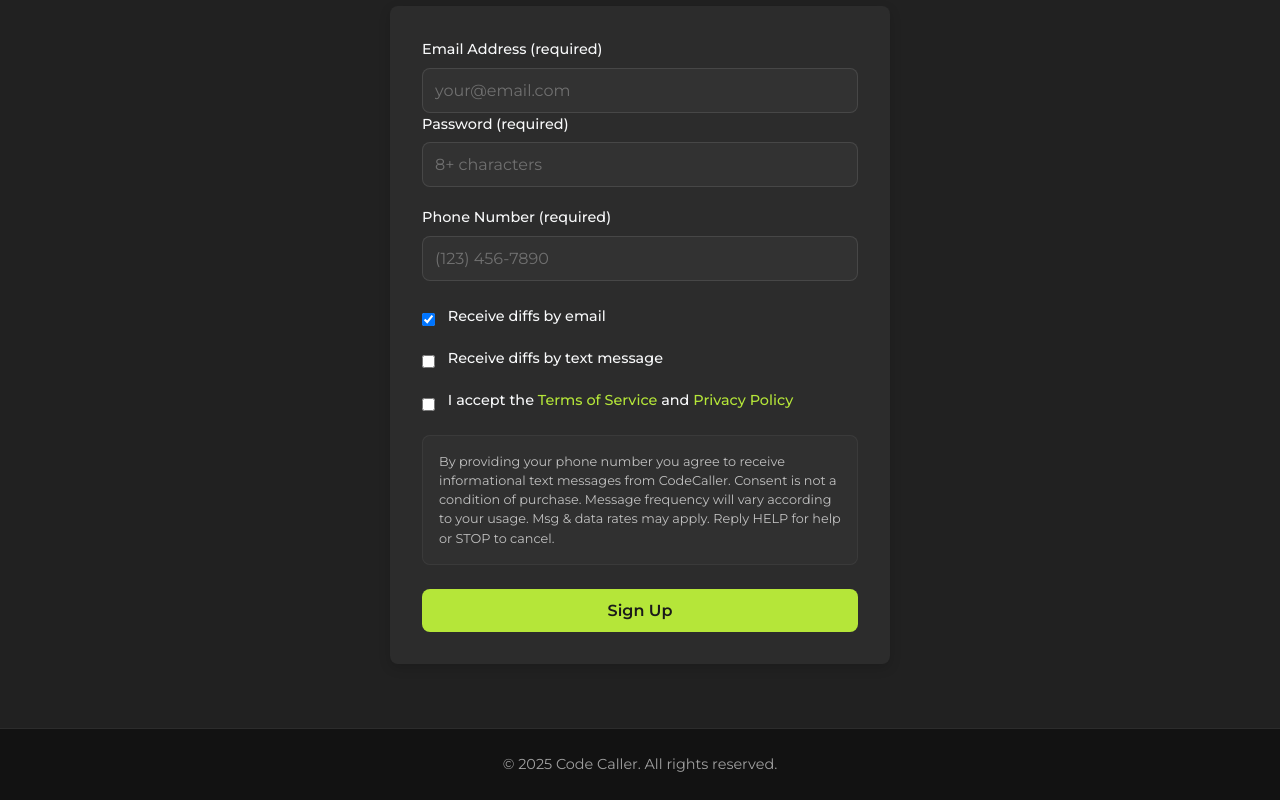
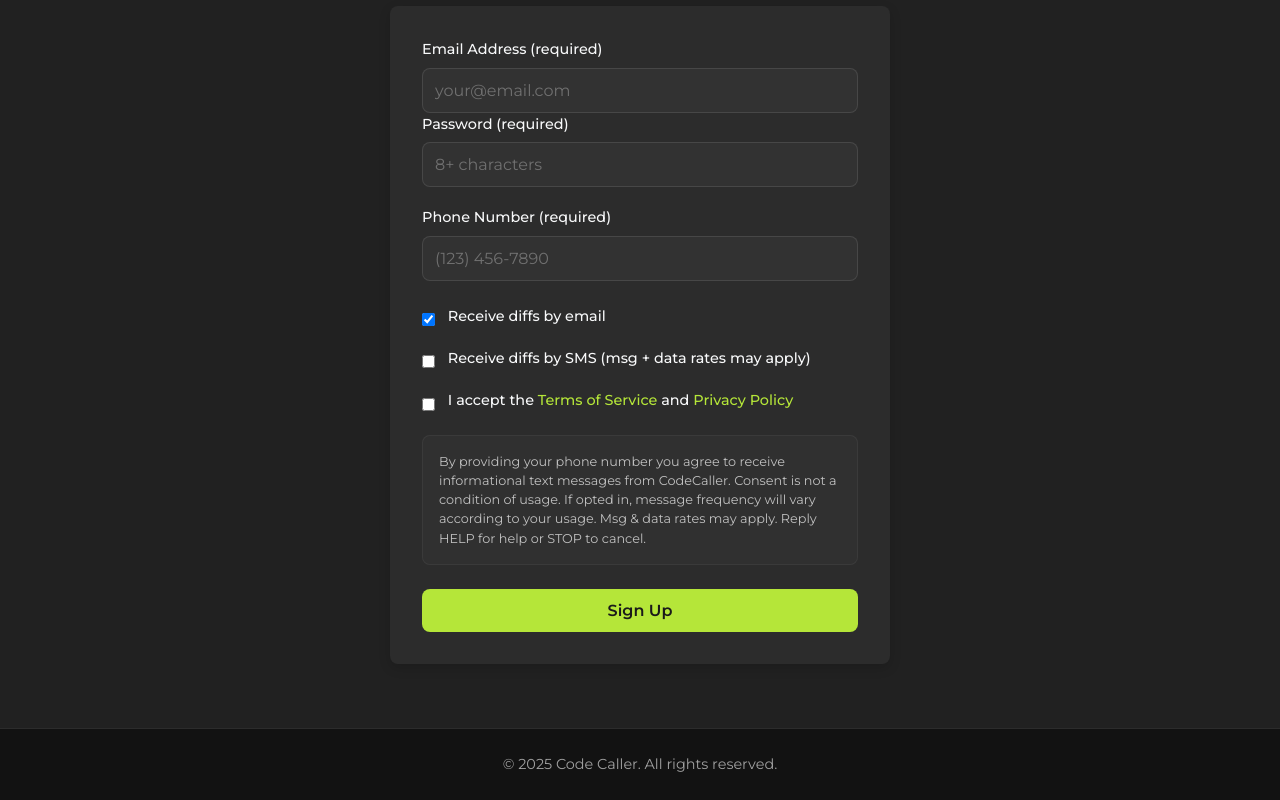
Before and after one commit to akauffm/codecall, a plain HTML site: page index.html in a window 1280 px wide. Shown: the part 1031-1831 px from the top of the page. Drawn offline with Linux system fonts and the light colour scheme.

```diff
--- a/index.html
+++ b/index.html
@@ -78,7 +78,7 @@
               </div>
               <div class="checkbox-item">
                 <input type="checkbox" id="text-diffs" name="text-diffs">
-                <label for="text-diffs">Receive diffs by text message</label>
+                <label for="text-diffs">Receive diffs by SMS (msg + data rates may apply)</label>
               </div>
               <div class="checkbox-item">
                 <input type="checkbox" id="terms" name="terms" required>
@@ -86,7 +86,7 @@
               </div>
             </div>
             <div class="consent-text">
-              <p>By providing your phone number you agree to receive informational text messages from CodeCaller. Consent is not a condition of purchase. Message frequency will vary according to your usage. Msg & data rates may apply. Reply HELP for help or STOP to cancel.</p>
+              <p>By providing your phone number you agree to receive informational text messages from CodeCaller. Consent is not a condition of usage. If opted in, message frequency will vary according to your usage. Msg & data rates may apply. Reply HELP for help or STOP to cancel.</p>
             </div>
             <button type="submit" class="btn-primary">Sign Up</button>
           </form>
```
